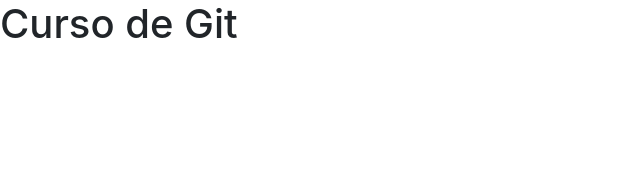
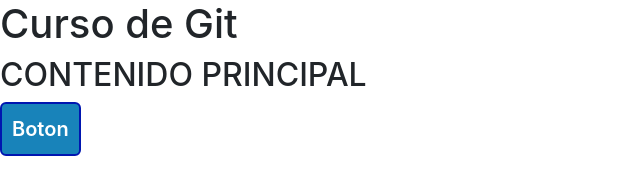
Before and after one commit to mmrasteu/curso-git, a website: page public_html/index.html in a window 1280 px wide. Shown: the whole page, without its empty margins (0-640 px from the left). Drawn offline with nearby package versions, Linux system fonts and the light colour scheme.

Commit message:
Se incluye contenido y estilos de boton

```diff
--- /dev/null
+++ b/public_html/css/style.css
@@ -0,0 +1,20 @@
+/*
+To change this license header, choose License Headers in Project Properties.
+To change this template file, choose Tools | Templates
+and open the template in the editor.
+*/
+/*
+    Created on : 20-ago-2021, 18:36:58
+    Author     : mmras
+*/
+
+.boton{
+    text-decoration: none;
+    padding: 10px;
+    font-weight: 600;
+    font-size: 20px;
+    color: #ffffff;
+    background-color: #1883ba;
+    border-radius: 6px;
+    border: 2px solid #0016b0;
+  }
--- a/public_html/index.html
+++ b/public_html/index.html
@@ -7,12 +7,21 @@
 
     <!-- Bootstrap CSS -->
     <link rel="stylesheet" href="https://stackpath.bootstrapcdn.com/bootstrap/4.3.1/css/bootstrap.min.css" integrity="sha384-ggOyR0iXCbMQv3Xipma34MD+dH/1fQ784/j6cY/iJTQUOhcWr7x9JvoRxT2MZw1T" crossorigin="anonymous">
+    <link href="css/style.css" rel="stylesheet" type="text/css"/>
 
     <title>Curso de Git</title>
   </head>
   <body>
-    <h1>Curso de Git</h1>
+    <header>
+        <h1>Curso de Git</h1>
+    </header>
 
+    <section>
+      <article>
+        <h2>CONTENIDO PRINCIPAL</h2>
+        <p><button class="boton">Boton</button></p>
+      </article>
+    </section>
     <!-- Optional JavaScript -->
     <!-- jQuery first, then Popper.js, then Bootstrap JS -->
     <script src="https://code.jquery.com/jquery-3.3.1.slim.min.js" integrity="sha384-q8i/X+965DzO0rT7abK41JStQIAqVgRVzpbzo5smXKp4YfRvH+8abtTE1Pi6jizo" crossorigin="anonymous"></script>
```
